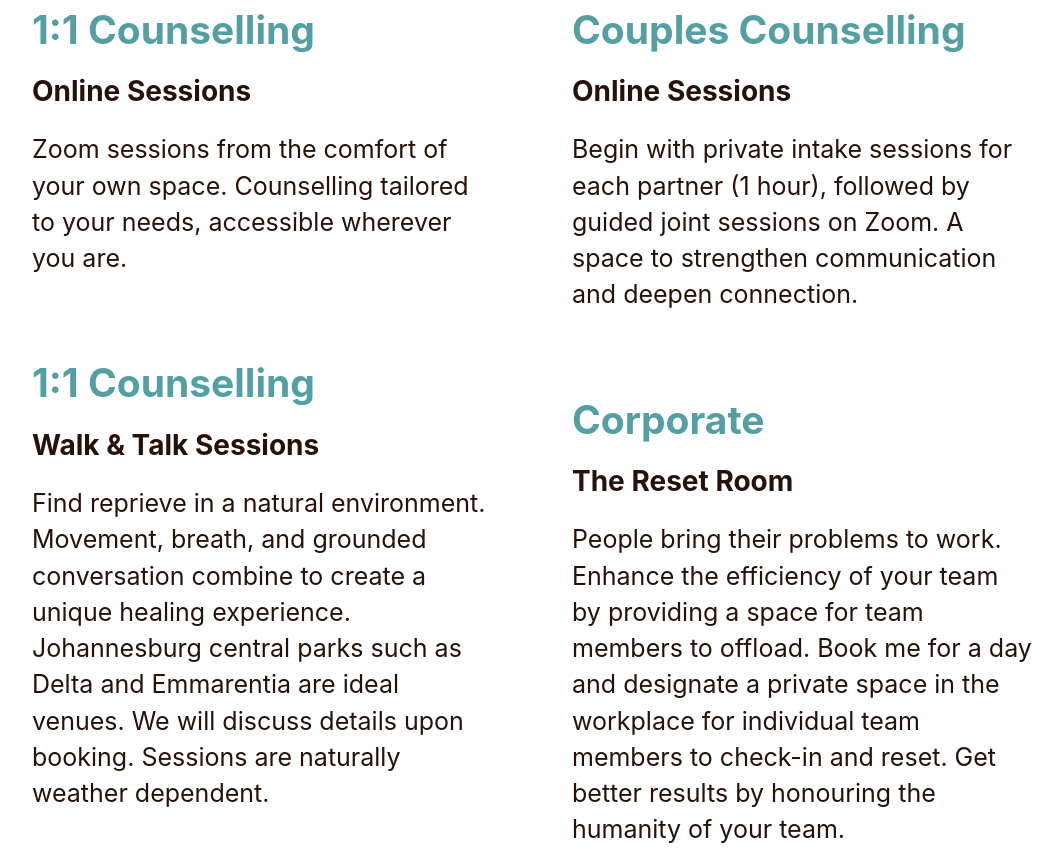
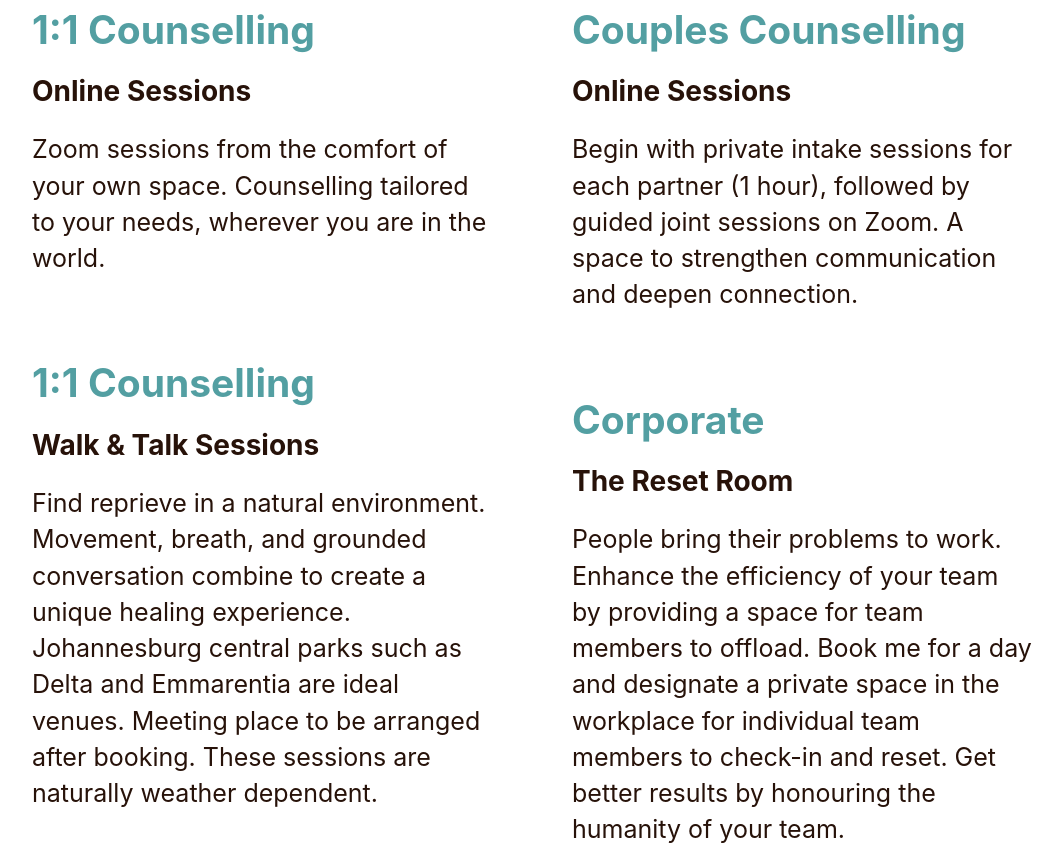
Before and after one commit to ckvandrake/ck-counselling-site, a website: page index.html in a window 1280 px wide. Shown: the part 1552-2403 px from the top of the page, without its empty margins (108-1170 px from the left). Drawn offline with nearby package versions, Linux system fonts and the light colour scheme; a web font is replaced by a local one.

Commit message:
services wording changed

```diff
--- a/index.html
+++ b/index.html
@@ -171,12 +171,12 @@
                     <div class="service-item">
                         <h3>1:1 Counselling</h3>
                         <h4>Online Sessions</h4>
-                        <p>Zoom sessions from the comfort of your own space. Counselling tailored to your needs, accessible wherever you are.</p>
+                        <p>Zoom sessions from the comfort of your own space. Counselling tailored to your needs, wherever you are in the world.</p>
                     </div>
                     <div class="service-item">
                         <h3>1:1 Counselling</h3>
                         <h4>Walk & Talk Sessions</h4>
-                        <p>Find reprieve in a natural environment. Movement, breath, and grounded conversation combine to create a unique healing experience. Johannesburg central parks such as Delta and Emmarentia are ideal venues. We will discuss details upon booking. Sessions are naturally weather dependent.</p>
+                        <p>Find reprieve in a natural environment. Movement, breath, and grounded conversation combine to create a unique healing experience. Johannesburg central parks such as Delta and Emmarentia are ideal venues. Meeting place to be arranged after booking. These sessions are naturally weather dependent.</p>
                     </div>
                 </div>
                 <div class="services-column services-right">
```
